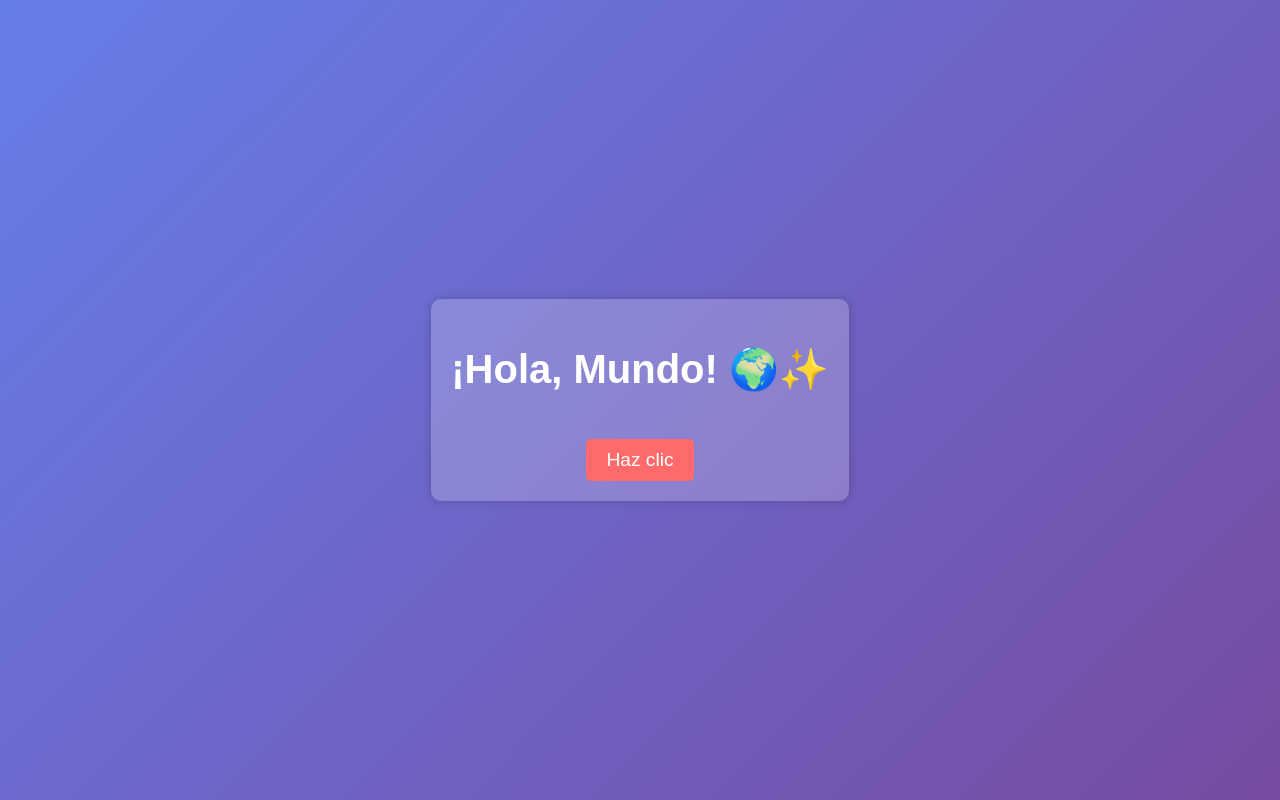
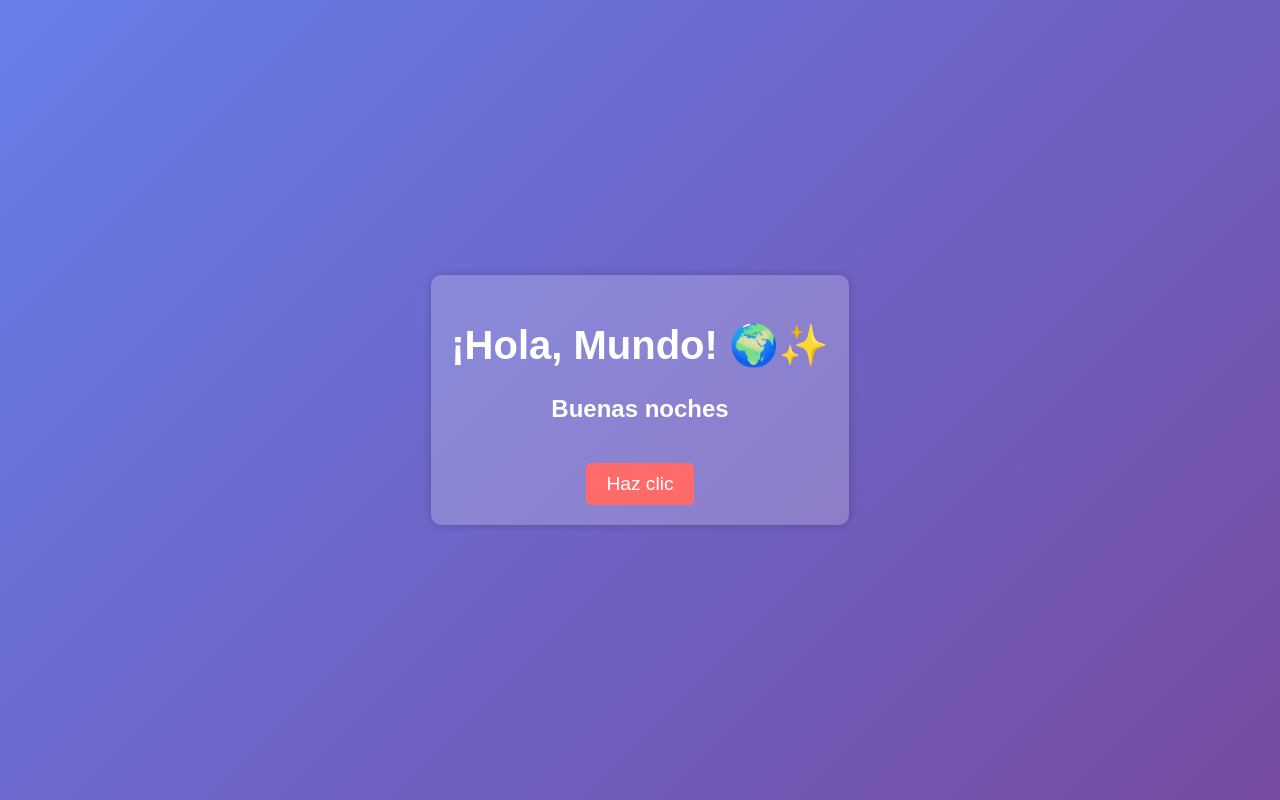
Before and after one commit to Peugh18/Curso-IHC, a plain HTML site: page index.html in a window 1280 px wide. Drawn offline with Linux system fonts and the light colour scheme.

Commit message:
Actualizacion

```diff
--- a/index.html
+++ b/index.html
@@ -9,6 +9,7 @@
 <body>
     <div class="container">
         <h1 id="mensaje">¡Hola, Mundo! 🌍✨</h1>
+        <h2>Buenas noches</h2>
         <button id="boton">Haz clic</button>
     </div>
     <script src="js/main.js"></script>
```
